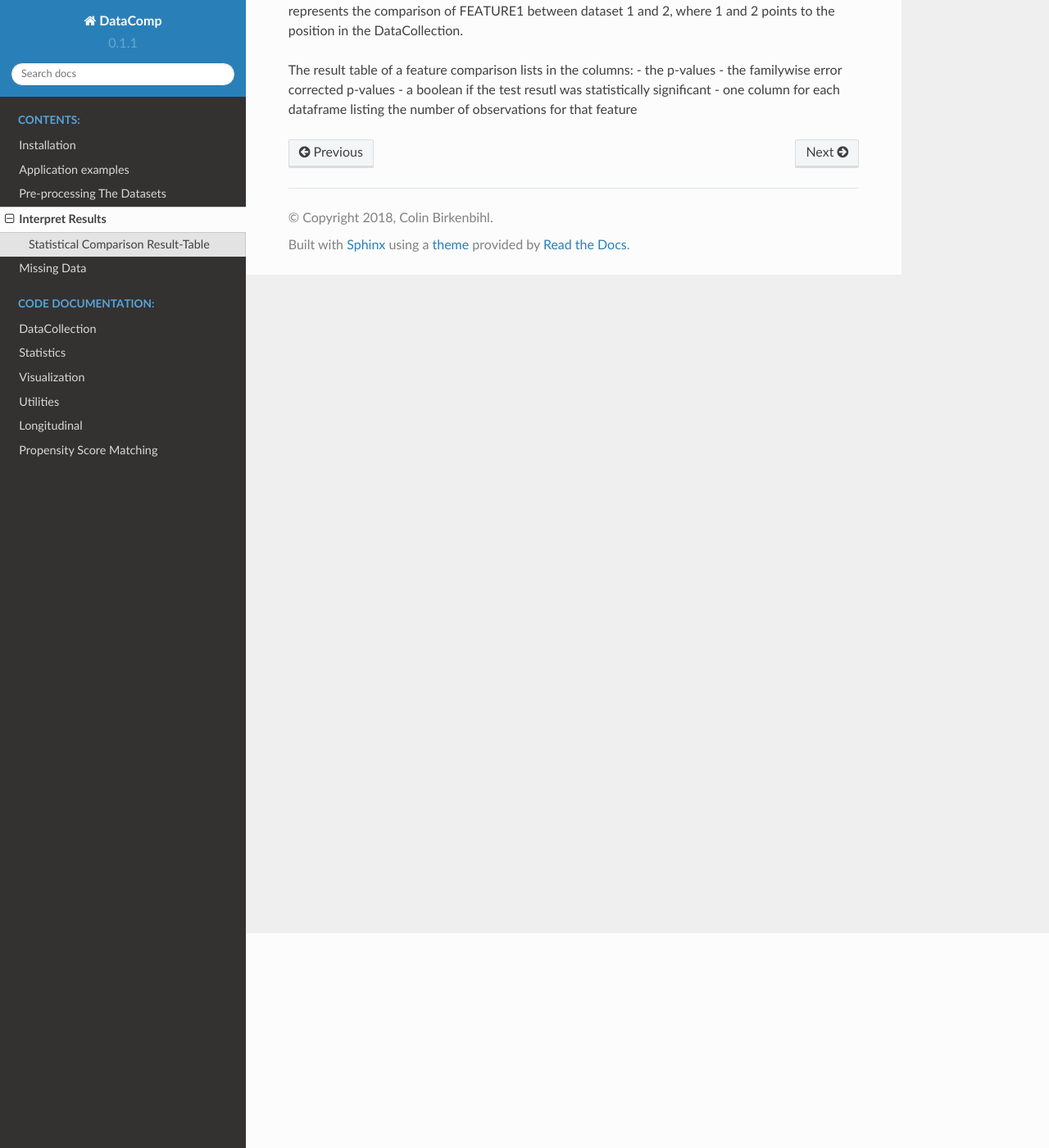
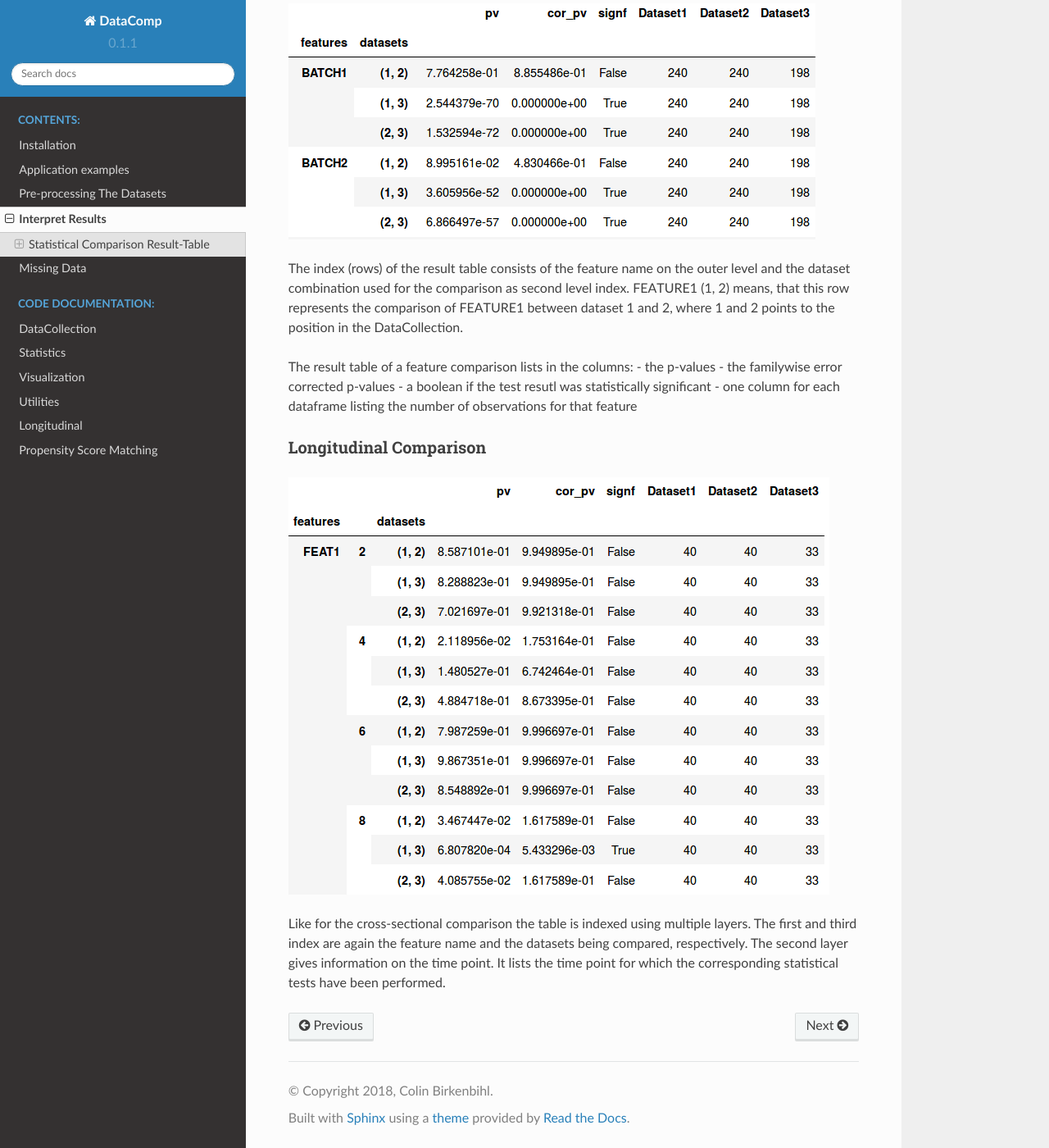
Before and after one commit to Cojabi/DataComp, a Sphinx documentation site: the page built from docs/source/interpretation.rst, in a window 1280 px wide and 1400 px high, scrolled down 262 px. Shown: the whole window at 82% size. Built offline with Sphinx 7.4.7 and the Read the Docs theme 2.0.0, drawn with Linux system fonts in a browser that asks for light colours; some of the changed text lies outside the part shown.

Commit message:
updated interpretation with images

```diff
--- a/docs/source/interpretation.rst
+++ b/docs/source/interpretation.rst
@@ -3,6 +3,10 @@
 
 Statistical Comparison Result-Table
 -----------------------------------
+
+Cross-sectional Comparison
+~~~~~~~~~~~~~~~~~~~~~~~~~~
+.. image:: resulttable.png
 
 The index (rows) of the result table consists of the feature name on the outer level and the dataset combination used \
 for the comparison as second level index.
@@ -14,3 +18,12 @@
 - the familywise error corrected p-values
 - a boolean if the test resutl was statistically significant
 - one column for each dataframe listing the number of observations for that feature
+
+Longitudinal Comparison
+~~~~~~~~~~~~~~~~~~~~~~~
+
+.. image:: longresult.png
+
+Like for the cross-sectional comparison the table is indexed using multiple layers. The first and third index are again
+the feature name and the datasets being compared, respectively. The second layer gives information on the time point. It
+lists the time point for which the corresponding statistical tests have been performed.
```
Also changed, not shown: docs/source/longresult.png (added), docs/source/resulttable.png (added).
